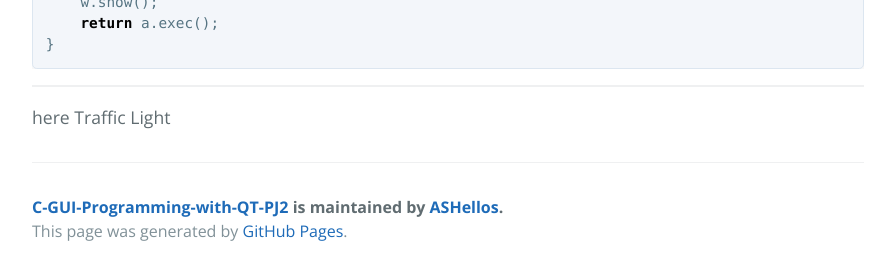
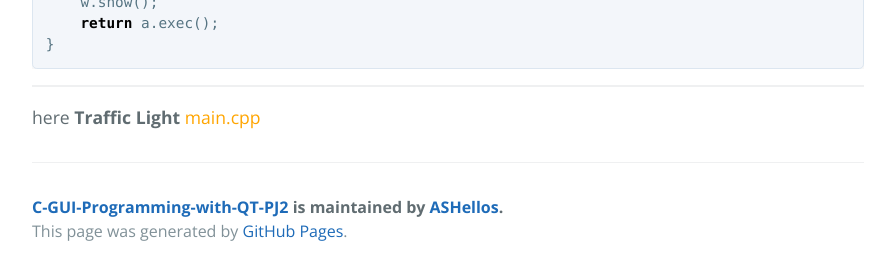
Before and after one commit to ASHellos/C-GUI-Programming-with-QT-PJ2, a Jekyll site: the page built from another-page.md, in a window 1280 px wide. Shown: the part 1777-2049 px from the top of the page, without its empty margins (192-1087 px from the left). Built offline with Jekyll 4.4.1, drawn with Linux system fonts in a browser that asks for light colours; our own code applies the rules of GitHub Pages for plain Markdown files.

Commit message:
Update another-page.md

````diff
--- a/another-page.md
+++ b/another-page.md
@@ -46,4 +46,5 @@ int main(int argc, char *argv[])
 }
 ```
 * *  *
-here Traffic Light
+here **Traffic Light**
+<span style="color:orange">main.cpp</span>
````
